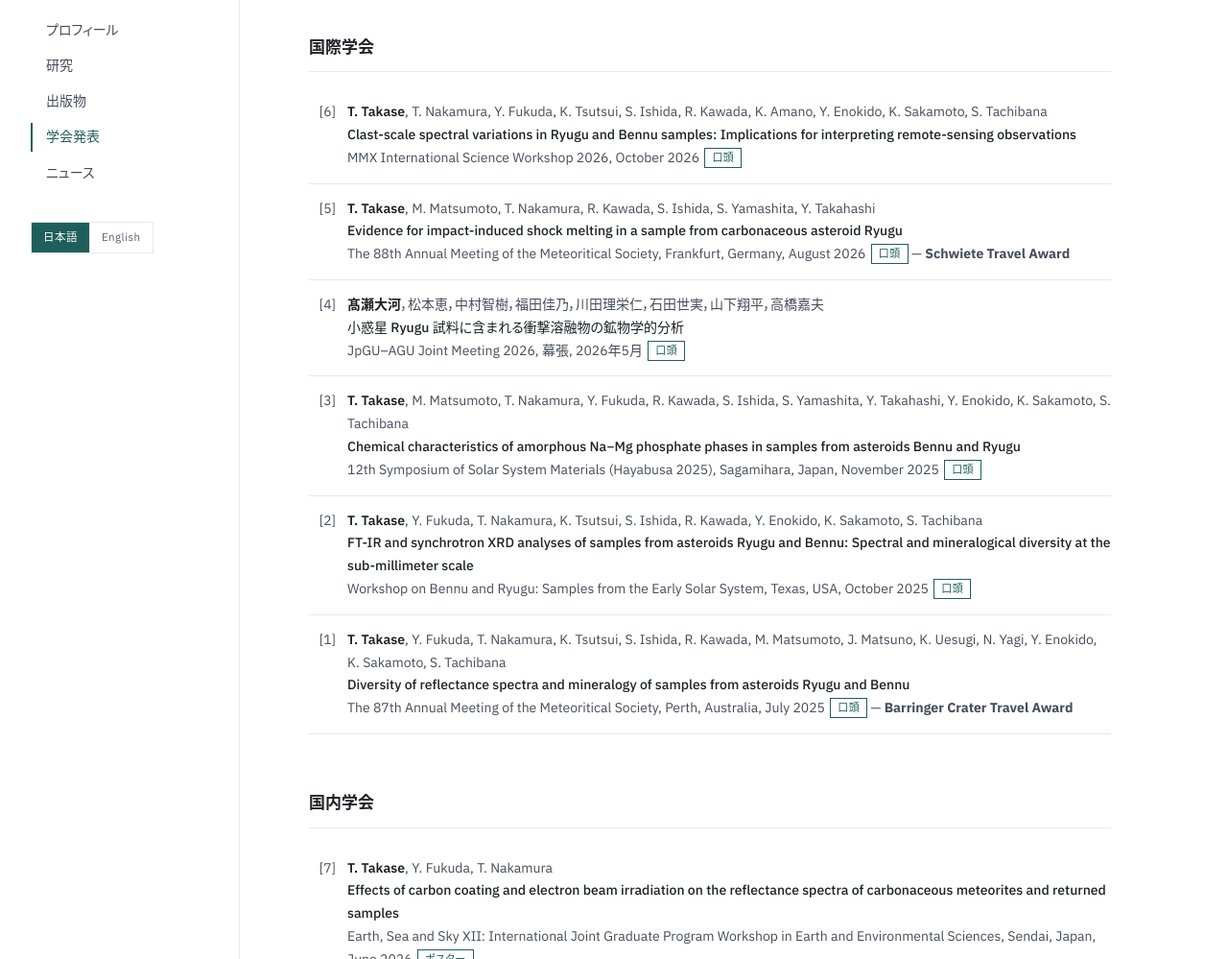
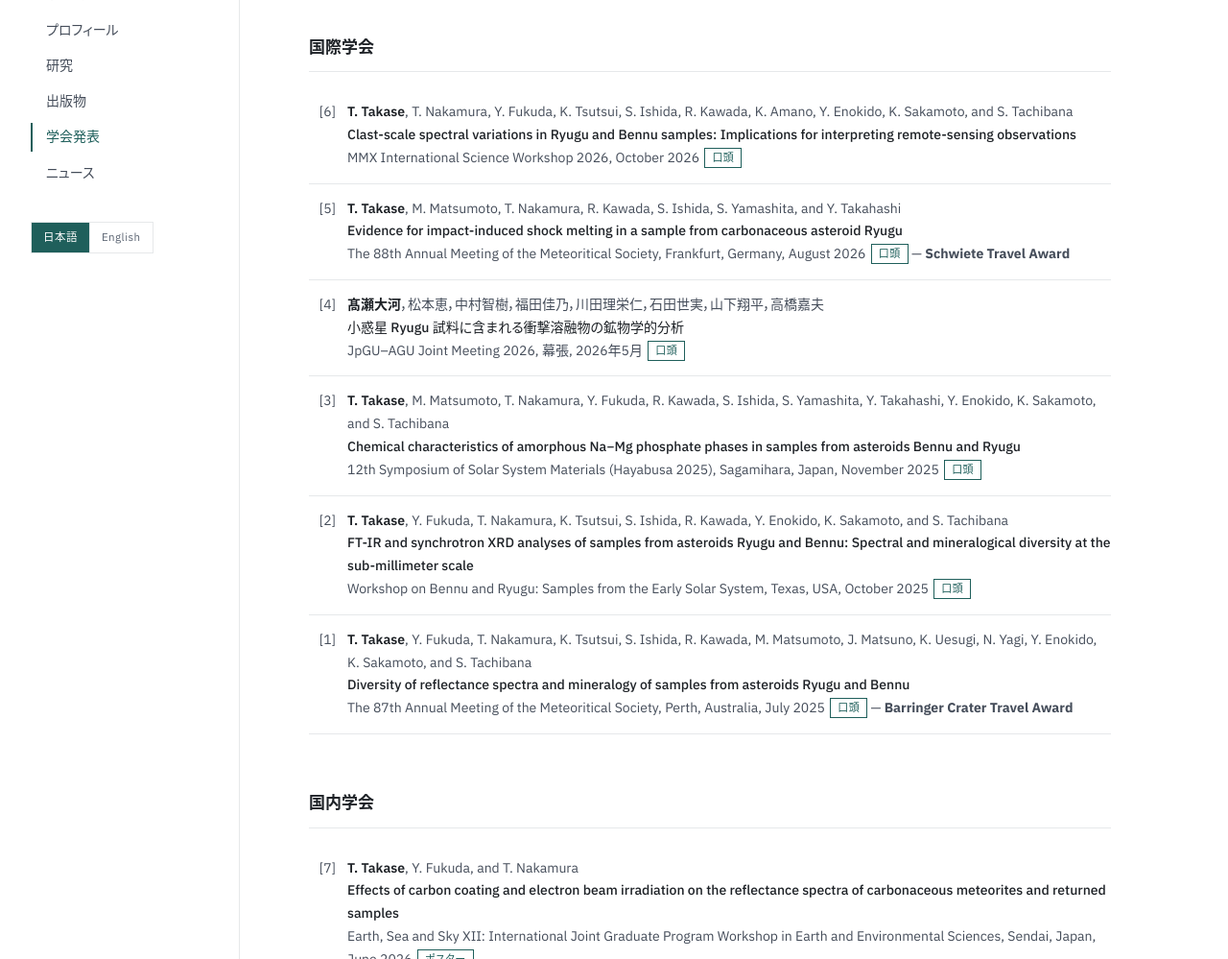
Before and after one commit to takasetaigat1/takasetaigat1.github.io, a Jekyll site: the page built from presentations.html, in a window 1280 px wide and 1400 px high. Shown: the part 162-1161 px from the top of the window at 96% size. Built offline with Jekyll 4.4.1, drawn with Linux system fonts in a browser that asks for light colours; some web fonts are replaced; some of the changed text lies outside the part shown.

Commit message:
Author lists: ', and' before last author
Co-Authored-By: Claude Fable 5.1 <noreply@anthropic.com>
Claude-Session: https://claude.ai/code/session_01WJ69PvNMxXwpNZfvYmXkxj

```diff
--- a/_data/presentations.yml
+++ b/_data/presentations.yml
@@ -2,7 +2,7 @@
 #
 # - date: 2026-08
 #   scope: international          # international / domestic
-#   authors: "<me>T. Takase</me>, T. Nakamura"
+#   authors: "<me>T. Takase</me> and T. Nakamura"
 #   title: "発表タイトル"
 #   meeting: "Meteoritical Society 2026"
 #   place: "Perth, Australia"       # 任意
@@ -12,14 +12,14 @@
 
 - date: 2026-10
   scope: international
-  authors: "<me>T. Takase</me>, T. Nakamura, Y. Fukuda, K. Tsutsui, S. Ishida, R. Kawada, K. Amano, Y. Enokido, K. Sakamoto, S. Tachibana"
+  authors: "<me>T. Takase</me>, T. Nakamura, Y. Fukuda, K. Tsutsui, S. Ishida, R. Kawada, K. Amano, Y. Enokido, K. Sakamoto, and S. Tachibana"
   title: "Clast-scale spectral variations in Ryugu and Bennu samples: Implications for interpreting remote-sensing observations"
   meeting: "MMX International Science Workshop 2026"
   type: 口頭
 
 - date: 2026-08
   scope: international
-  authors: "<me>T. Takase</me>, M. Matsumoto, T. Nakamura, R. Kawada, S. Ishida, S. Yamashita, Y. Takahashi"
+  authors: "<me>T. Takase</me>, M. Matsumoto, T. Nakamura, R. Kawada, S. Ishida, S. Yamashita, and Y. Takahashi"
   title: "Evidence for impact-induced shock melting in a sample from carbonaceous asteroid Ryugu"
   meeting: "The 88th Annual Meeting of the Meteoritical Society"
   place: "Frankfurt, Germany"
@@ -28,7 +28,7 @@
 
 - date: 2026-06
   scope: domestic
-  authors: "<me>T. Takase</me>, Y. Fukuda, T. Nakamura"
+  authors: "<me>T. Takase</me>, Y. Fukuda, and T. Nakamura"
   title: "Effects of carbon coating and electron beam irradiation on the reflectance spectra of carbonaceous meteorites and returned samples"
   meeting: "Earth, Sea and Sky XII: International Joint Graduate Program Workshop in Earth and Environmental Sciences"
   place: "Sendai, Japan"
@@ -52,7 +52,7 @@
 
 - date: 2025-11
   scope: international
-  authors: "<me>T. Takase</me>, M. Matsumoto, T. Nakamura, Y. Fukuda, R. Kawada, S. Ishida, S. Yamashita, Y. Takahashi, Y. Enokido, K. Sakamoto, S. Tachibana"
+  authors: "<me>T. Takase</me>, M. Matsumoto, T. Nakamura, Y. Fukuda, R. Kawada, S. Ishida, S. Yamashita, Y. Takahashi, Y. Enokido, K. Sakamoto, and S. Tachibana"
   title: "Chemical characteristics of amorphous Na−Mg phosphate phases in samples from asteroids Bennu and Ryugu"
   meeting: "12th Symposium of Solar System Materials (Hayabusa 2025)"
   place: "Sagamihara, Japan"
@@ -60,7 +60,7 @@
 
 - date: 2025-10
   scope: international
-  authors: "<me>T. Takase</me>, Y. Fukuda, T. Nakamura, K. Tsutsui, S. Ishida, R. Kawada, Y. Enokido, K. Sakamoto, S. Tachibana"
+  authors: "<me>T. Takase</me>, Y. Fukuda, T. Nakamura, K. Tsutsui, S. Ishida, R. Kawada, Y. Enokido, K. Sakamoto, and S. Tachibana"
   title: "FT-IR and synchrotron XRD analyses of samples from asteroids Ryugu and Bennu: Spectral and mineralogical diversity at the sub-millimeter scale"
   meeting: "Workshop on Bennu and Ryugu: Samples from the Early Solar System"
   place: "Texas, USA"
@@ -77,7 +77,7 @@
 
 - date: 2025-07
   scope: international
-  authors: "<me>T. Takase</me>, Y. Fukuda, T. Nakamura, K. Tsutsui, S. Ishida, R. Kawada, M. Matsumoto, J. Matsuno, K. Uesugi, N. Yagi, Y. Enokido, K. Sakamoto, S. Tachibana"
+  authors: "<me>T. Takase</me>, Y. Fukuda, T. Nakamura, K. Tsutsui, S. Ishida, R. Kawada, M. Matsumoto, J. Matsuno, K. Uesugi, N. Yagi, Y. Enokido, K. Sakamoto, and S. Tachibana"
   title: "Diversity of reflectance spectra and mineralogy of samples from asteroids Ryugu and Bennu"
   meeting: "The 87th Annual Meeting of the Meteoritical Society"
   place: "Perth, Australia"
@@ -86,7 +86,7 @@
 
 - date: 2025-06
   scope: domestic
-  authors: "<me>T. Takase</me>, Y. Fukuda, T. Nakamura"
+  authors: "<me>T. Takase</me>, Y. Fukuda, and T. Nakamura"
   title: "Relationships between reflectance spectra and surface structures of space-weathered samples from asteroid Ryugu"
   meeting: "Earth, Sea and Sky XI: International Joint Graduate Program Workshop in Earth and Environmental Sciences"
   place: "Sendai, Japan"
@@ -94,7 +94,7 @@
 
 - date: 2025-05
   scope: domestic
-  authors: "<me>T. Takase</me>, Y. Fukuda, T. Nakamura"
+  authors: "<me>T. Takase</me>, Y. Fukuda, and T. Nakamura"
   title: "Diversity of mid-infrared reflectance spectra of samples from asteroid Ryugu"
   meeting: "Japan Geoscience Union Meeting 2025"
   place: "Makuhari, Japan"
--- a/_data/publications.yml
+++ b/_data/publications.yml
@@ -8,7 +8,7 @@
 # 1 件の書き方：
 # - category: first_published
 #   year: 2026
-#   authors: "<me>T. Takase</me>, T. Nakamura, ..."   # <me>…</me> で囲むと太字
+#   authors: "<me>T. Takase</me>, T. Nakamura, and ..."   # <me>…</me> で囲むと太字
 #   title: "論文タイトル"
 #   journal: "Icarus"
 #   volume: "420"           # 任意
@@ -24,21 +24,21 @@
 # ---- 主著論文（投稿中） ----
 - category: first_submitted
   year: 2026
-  authors: "<me>T. Takase</me>, Y. Fukuda, T. Nakamura"
+  authors: "<me>T. Takase</me>, Y. Fukuda, and T. Nakamura"
   title: "SEM observations and carbon coating alter reflectance spectra of carbonaceous asteroid samples"
   journal: "Meteoritics & Planetary Science"
   status: "submitted"
 
 - category: first_submitted
   year: 2026
-  authors: "<me>T. Takase</me>, M. Matsumoto, T. Nakamura, R. Kawada, S. Ishida, Y. Enokido, R. Sakurai, S. Yamashita, Y. Takahashi, K. Sakamoto, S. Tachibana"
+  authors: "<me>T. Takase</me>, M. Matsumoto, T. Nakamura, R. Kawada, S. Ishida, Y. Enokido, R. Sakurai, S. Yamashita, Y. Takahashi, K. Sakamoto, and S. Tachibana"
   title: "Chemical characteristics of amorphous Mg phosphate phases in samples from carbonaceous asteroids Bennu and Ryugu"
   journal: "Meteoritics & Planetary Science"
   status: "submitted"
 
 - category: first_submitted
   year: 2026
-  authors: "<me>T. Takase</me>, T. Nakamura, Y. Fukuda, K. Tsutsui, S. Ishida, R. Kawada, K. Amano, Y. Enokido, K. Sakamoto, S. Tachibana"
+  authors: "<me>T. Takase</me>, T. Nakamura, Y. Fukuda, K. Tsutsui, S. Ishida, R. Kawada, K. Amano, Y. Enokido, K. Sakamoto, and S. Tachibana"
   title: "Submillimeter-scale diversity of near- to mid-infrared reflectance spectra within samples from asteroids Ryugu and Bennu: Records of space weathering and aqueous alteration"
   journal: "Icarus"
   status: "submitted"
```
Also changed, not shown: README.md.
